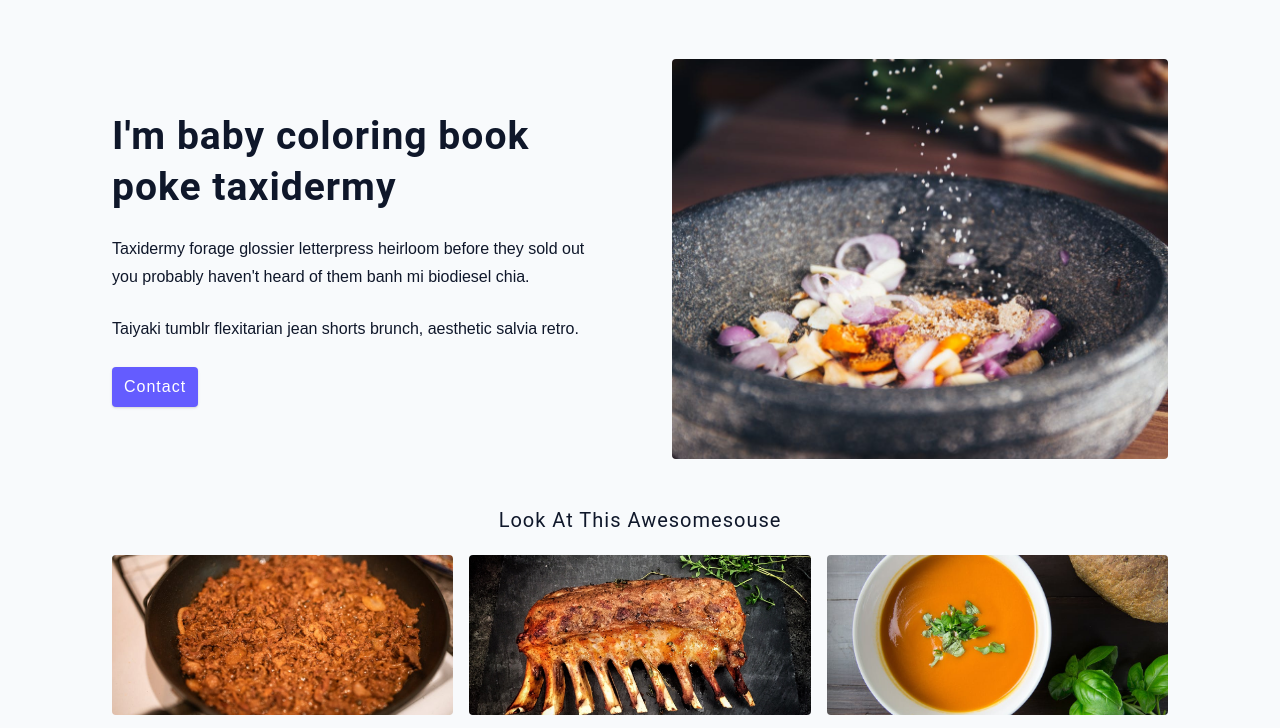
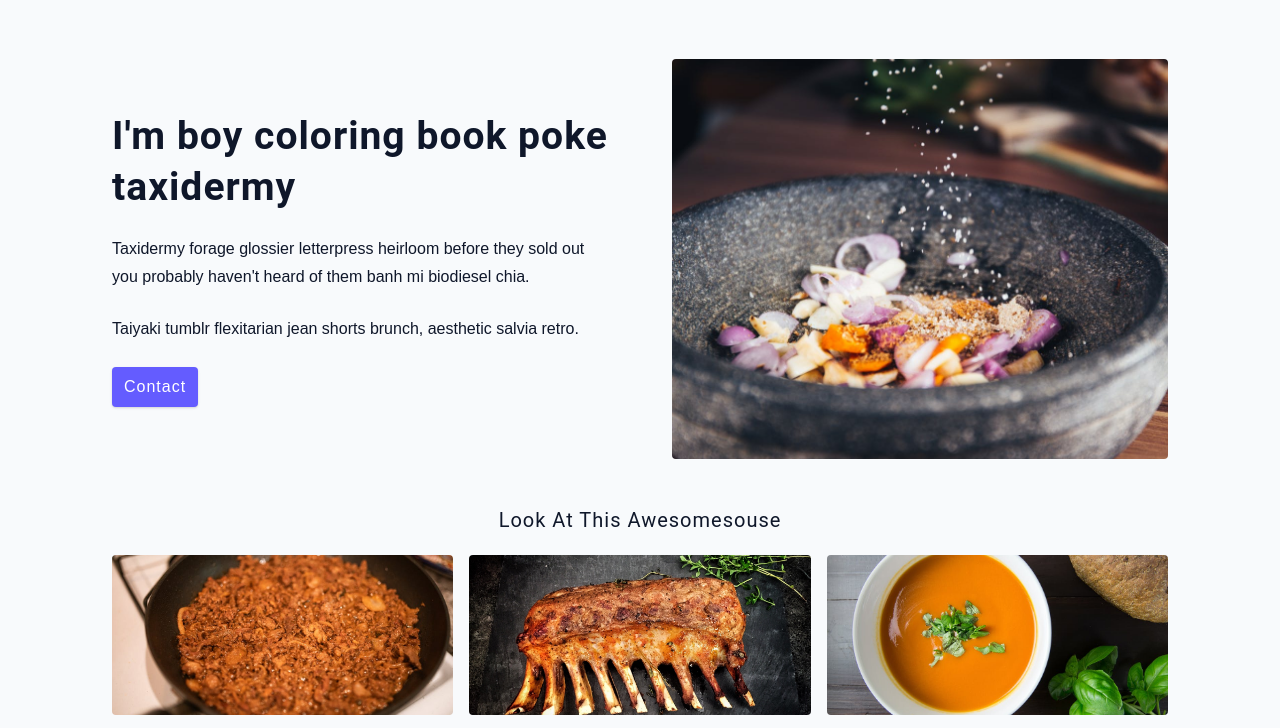
Before and after one commit to mhasnain77/PracticingBasics, a plain HTML site: page starter/about.html in a window 1280 px wide. Shown: the part 69-797 px from the top of the page. Drawn offline with Linux system fonts and the light colour scheme; files whose address does not match are found by name.

Commit message:
Udated text of about file

```diff
--- a/starter/about.html
+++ b/starter/about.html
@@ -48,7 +48,7 @@
   <main class="page">
     <section class="about-page">
       <article>
-        <h2>I'm baby coloring book poke taxidermy</h2>
+        <h2>I'm boy coloring book poke taxidermy</h2>
         <p>Taxidermy forage glossier letterpress heirloom before they sold out you probably haven't heard of them banh mi biodiesel chia.
         </p>
           <p>
```
